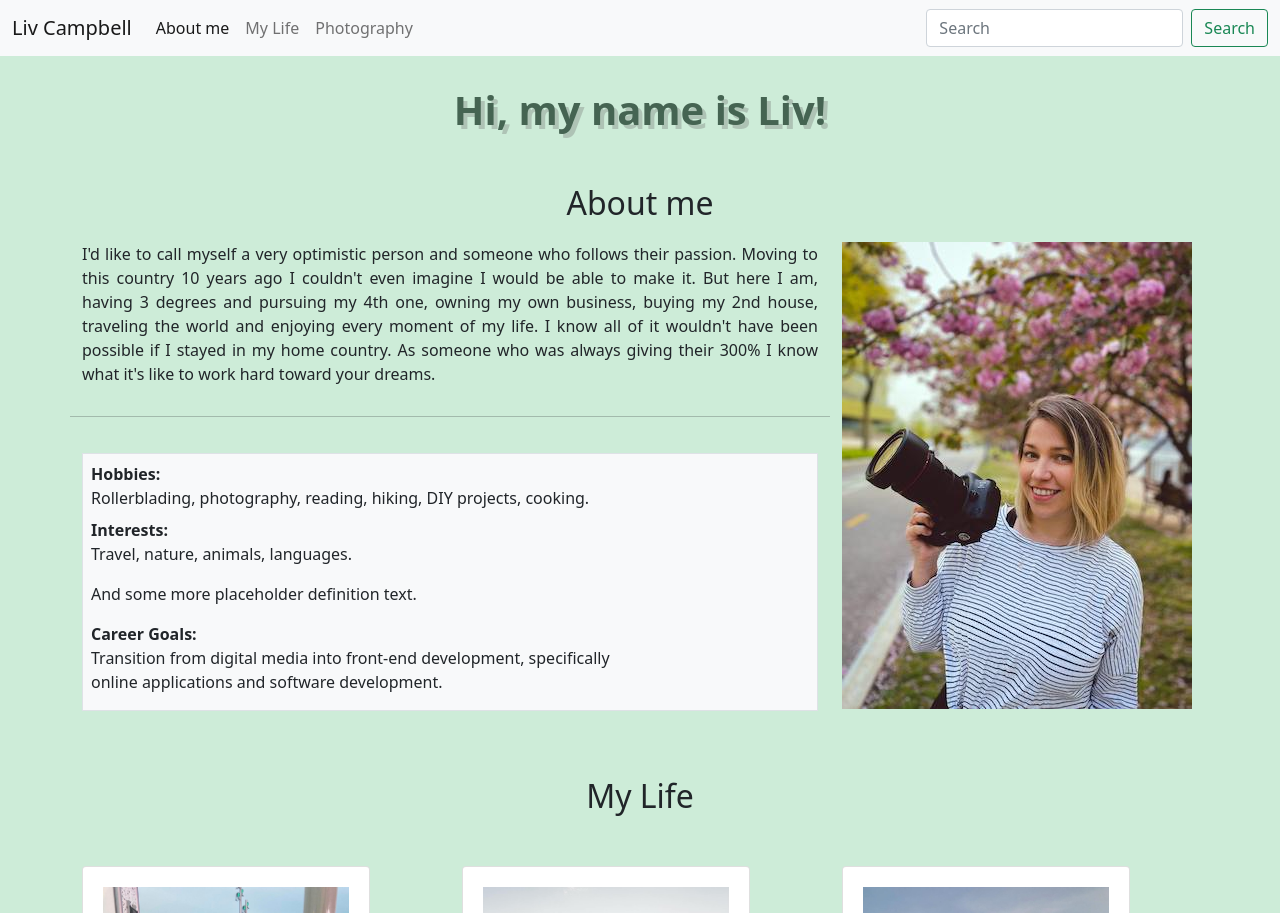
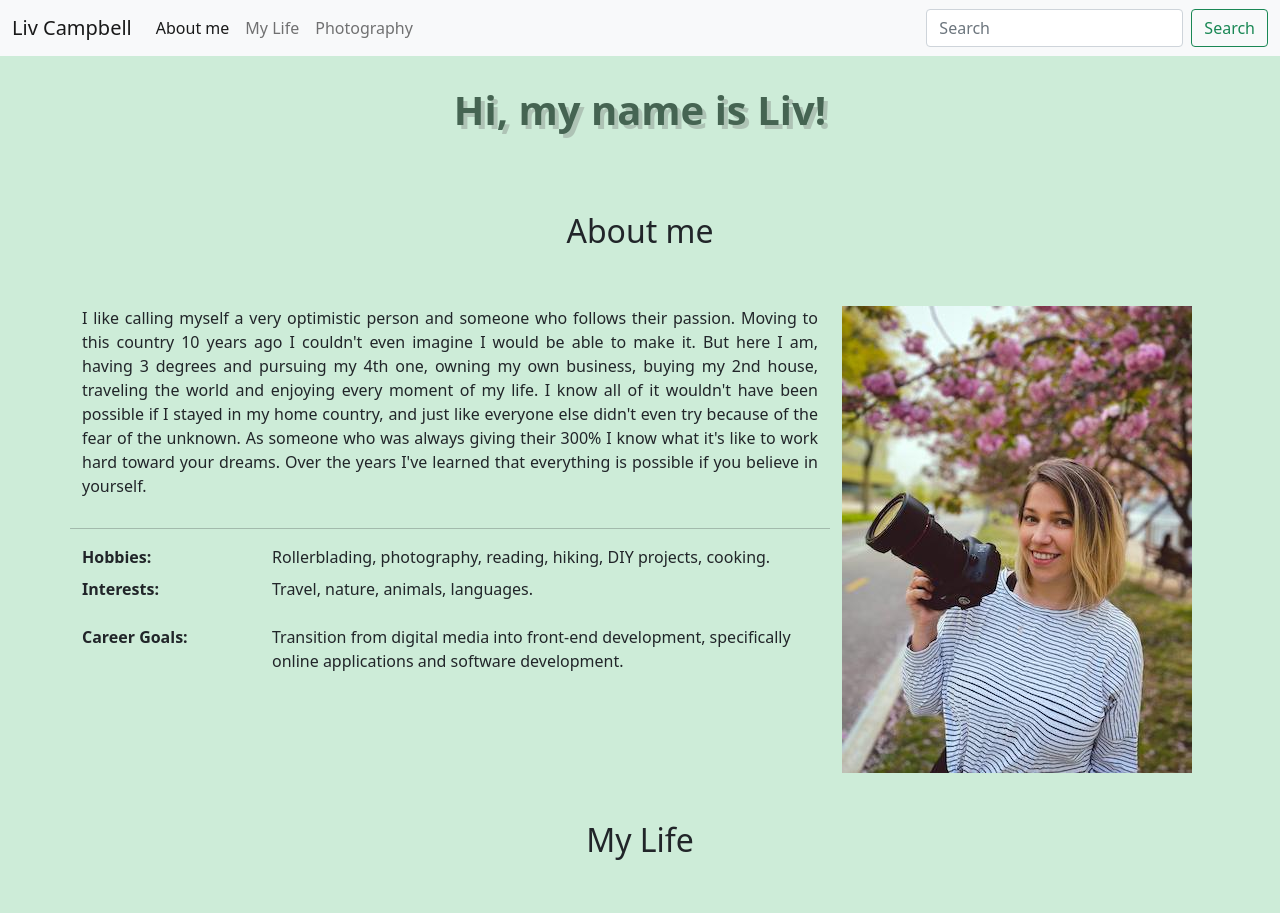
Before and after one commit to MindfulOlivka/m14-hw14-campbell-olivia, a plain HTML site: page index.html in a window 1280 px wide. Shown: the top 913 px of the page. Drawn offline with nearby package versions, Linux system fonts and the light colour scheme.

Commit message:
added spacing

```diff
--- a/index.html
+++ b/index.html
@@ -69,18 +69,17 @@
 <article>
       <div class="container">
         <div class="row">
-           <h2 class="text-center display-7" id="aboutme" style="margin: 20px 0px ;">About me</h2>
+           <h2 class="text-center display-7 py-5" id="aboutme">About me</h2>
 
           <div class="col-sm-8">
            <dl class="row">
 
-            <p class="text-align" style="text-align: justify; margin: 0px 30px 30px 0px;">I'd like to call myself a very optimistic person and someone who follows their passion. Moving to this country 10 years ago I couldn't even imagine I would be able to make it. But here I am, having 3 degrees and pursuing my 4th one, owning my own business, buying my 2nd house, traveling the world and enjoying every moment of my life. I know all of it wouldn't have been possible if I stayed in my home country. As someone who was always giving their 300% I know what it's like to work hard toward your dreams.  </p>
+            <p class="text-align" style="text-align: justify; margin: 0px 30px 30px 0px;">I like calling myself a very optimistic person and someone who follows their passion. Moving to this country 10 years ago I couldn't even imagine I would be able to make it. But here I am, having 3 degrees and pursuing my 4th one, owning my own business, buying my 2nd house, traveling the world and enjoying every moment of my life. I know all of it wouldn't have been possible if I stayed in my home country, and just like everyone else didn't even try because of the fear of the unknown. As someone who was always giving their 300% I know what it's like to work hard toward your dreams. Over the years I've learned that everything is possible if you believe in yourself.  </p>
 
 
 <hr>
 
- <div class="d-grid gap-1" style="margin-top: 20px;">
-              <div class="p-2 bg-light border">
+
 
   <dt class="col-sm-3">Hobbies:</dt>
   <dd class="col-sm-9">Rollerblading, photography, reading, hiking, DIY projects, cooking.</dd>
@@ -88,13 +87,13 @@
   <dt class="col-sm-3">Interests:</dt>
   <dd class="col-sm-9">
     <p>Travel, nature, animals, languages.</p>
-    <p>And some more placeholder definition text.</p>
+
   </dd>
 
   <dt class="col-sm-3">Career Goals:</dt>
   <dd class="col-sm-9">Transition from digital media into front-end development, specifically online applications and software development. </dd>
           </div>
- </div> </div>
+
           <div class="col-sm-4">
             <img
               src="./photos/olivia.jpeg"
@@ -109,7 +108,7 @@
       <article>
 <div class="container">
   <div class="row">
-    <h2 class="text-center display-7" id="mylife" style="margin: 50px 0px ;">My Life</h2>
+    <h2 class="text-center display-7 py-5" id="mylife">My Life</h2>
     <div class="col-sm">
       <div class="card" style="width: 18rem;">
         <img
@@ -162,7 +161,7 @@
 
 <article>
 
- <h2 class="text-center display-7" id="photography" style="margin: 50px 0px ;">My Photography Work</h2>
+ <h2 class="text-center display-7 py-5" id="photography">My Photography Work</h2>
 
 
 <div class="mx-auto" style="max-width: 50%">
```
